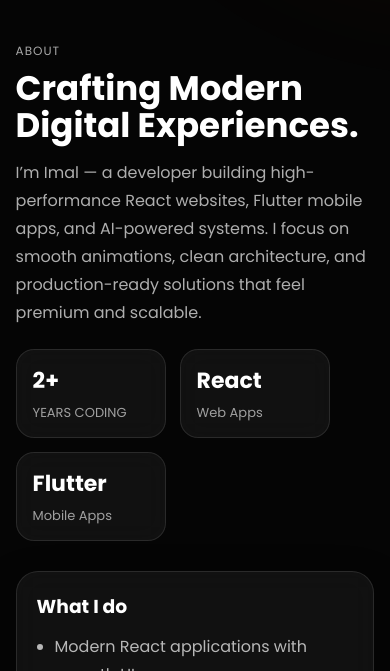
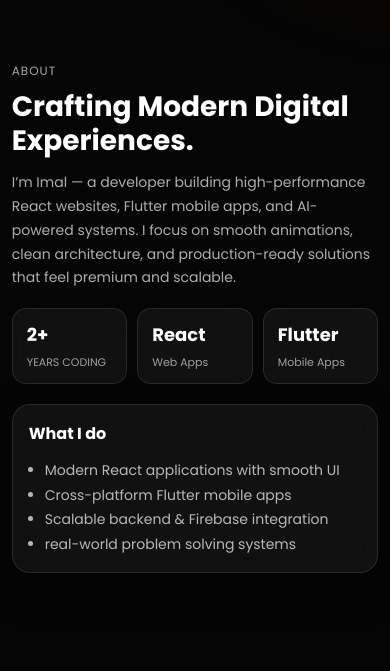
Before and after one commit to bandaraIR/imal_portfolio, a React (Vite) app: page / in a window 390 px wide. Shown: the part 832-1503 px from the top of the page. Built offline with nearby package versions, Linux system fonts and the light colour scheme.

Commit message:
fix: make about section fully responsive for mobile

```diff
--- a/src/styles/about.css
+++ b/src/styles/about.css
@@ -1,14 +1,13 @@
-.about{
-  height: 100vh;             /* ✅ fixed to screen height, no overflow */
+.about {
+  min-height: 100vh;
   background: transparent;
   color: #fff;
   display: flex;
   align-items: center;
-  padding: 0;
-  overflow: hidden;          /* ✅ nothing bleeds out */
+  padding: 80px 0;
 }
 
-.about__wrap{
+.about__wrap {
   width: min(1180px, 92%);
   margin: 0 auto;
   position: relative;
@@ -18,83 +17,164 @@
   grid-template-columns: 1.1fr 0.9fr;
   gap: 30px;
   align-items: center;
-  /* ✅ padding removed — flexbox centers it perfectly */
 }
 
-.about__eyebrow{
-  color: rgba(255,255,255,0.65);
+.about__eyebrow {
+  color: rgba(255, 255, 255, 0.65);
   letter-spacing: 1px;
   text-transform: uppercase;
   font-size: 12px;
   margin-bottom: 10px;
 }
 
-.about__title{
+.about__title {
   font-size: 44px;
   line-height: 1.1;
   margin-bottom: 14px;
 }
 
-.about__desc{
-  color: rgba(255,255,255,0.68);
+.about__desc {
+  color: rgba(255, 255, 255, 0.68);
   line-height: 1.75;
   max-width: 560px;
 }
 
-.about__stats{
+.about__stats {
   margin-top: 22px;
   display: flex;
   gap: 14px;
   flex-wrap: wrap;
 }
 
-.stat{
-  min-width: 150px;
+.stat {
+  min-width: 130px;
   padding: 14px 16px;
   border-radius: 18px;
-  background: rgba(255,255,255,0.05);
-  border: 1px solid rgba(255,255,255,0.10);
+  background: rgba(255, 255, 255, 0.05);
+  border: 1px solid rgba(255, 255, 255, 0.10);
   backdrop-filter: blur(12px);
 }
 
-.stat h3{
+.stat h3 {
   font-size: 22px;
   margin: 0;
 }
 
-.stat p{
+.stat p {
   margin: 6px 0 0;
-  color: rgba(255,255,255,0.60);
+  color: rgba(255, 255, 255, 0.60);
   font-size: 13px;
 }
 
-.about__card{
+.about__card {
   padding: 20px;
   border-radius: 22px;
-  background: rgba(255,255,255,0.05);
-  border: 1px solid rgba(255,255,255,0.10);
+  background: rgba(255, 255, 255, 0.05);
+  border: 1px solid rgba(255, 255, 255, 0.10);
   backdrop-filter: blur(14px);
-  box-shadow: 0 18px 40px rgba(0,0,0,0.35);
+  box-shadow: 0 18px 40px rgba(0, 0, 0, 0.35);
 }
 
-.about__card h3{
+.about__card h3 {
   margin-bottom: 12px;
 }
 
-.about__card ul{
+.about__card ul {
   margin: 0;
   padding-left: 18px;
-  color: rgba(255,255,255,0.70);
+  color: rgba(255, 255, 255, 0.70);
   line-height: 1.8;
 }
 
-/* responsive */
-@media (max-width: 900px){
-  .about__wrap{
+/* ── TABLET (max 900px) ─────────────────────────────────── */
+@media (max-width: 900px) {
+  .about {
+    padding: 60px 0;
+    align-items: flex-start;
+  }
+
+  .about__wrap {
     grid-template-columns: 1fr;
-    padding: 40px 0;
+    gap: 24px;
   }
-  .about__title{
+
+  .about__title {
     font-size: 34px;
   }
 }
+
+/* ── MOBILE (max 480px) ─────────────────────────────────── */
+@media (max-width: 480px) {
+  .about {
+    padding: 50px 0;
+  }
+
+  .about__wrap {
+    width: 94%;
+    gap: 20px;
+  }
+
+  .about__title {
+    font-size: 28px;
+    line-height: 1.2;
+  }
+
+  .about__desc {
+    font-size: 14px;
+    line-height: 1.7;
+  }
+
+  .about__stats {
+    gap: 10px;
+    margin-top: 18px;
+  }
+
+  .stat {
+    min-width: 0;
+    flex: 1;
+    padding: 12px 14px;
+    border-radius: 14px;
+  }
+
+  .stat h3 {
+    font-size: 18px;
+  }
+
+  .stat p {
+    font-size: 11px;
+  }
+
+  .about__card {
+    padding: 16px;
+    border-radius: 18px;
+  }
+
+  .about__card h3 {
+    font-size: 16px;
+  }
+
+  .about__card ul {
+    font-size: 14px;
+    line-height: 1.75;
+    padding-left: 16px;
+  }
+}
+
+/* ── VERY SMALL (max 360px) ─────────────────────────────── */
+@media (max-width: 360px) {
+  .about__title {
+    font-size: 24px;
+  }
+
+  .about__eyebrow {
+    font-size: 11px;
+  }
+
+  .stat h3 {
+    font-size: 16px;
+  }
+
+  .stat p {
+    font-size: 10px;
+  }
+}
```
